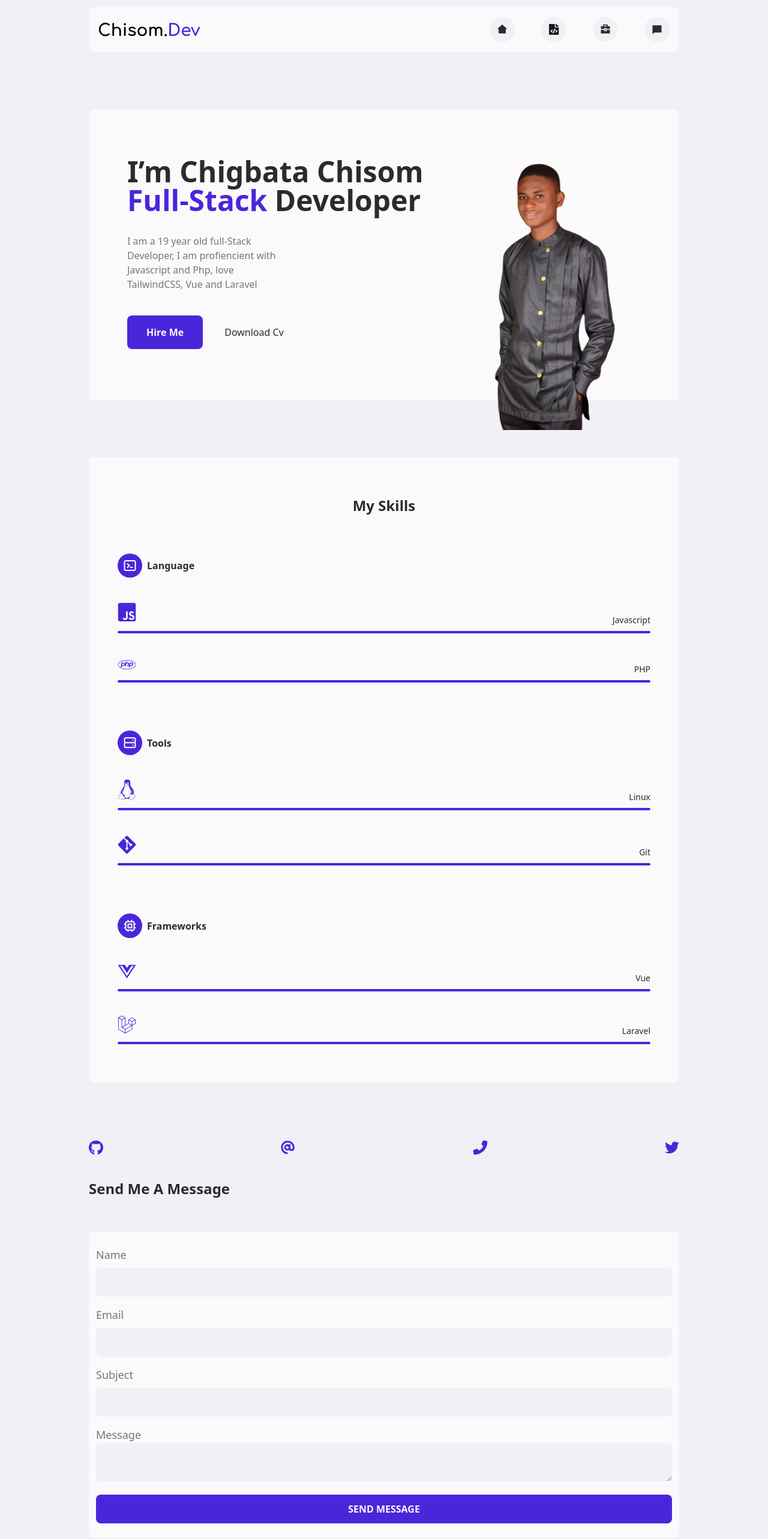
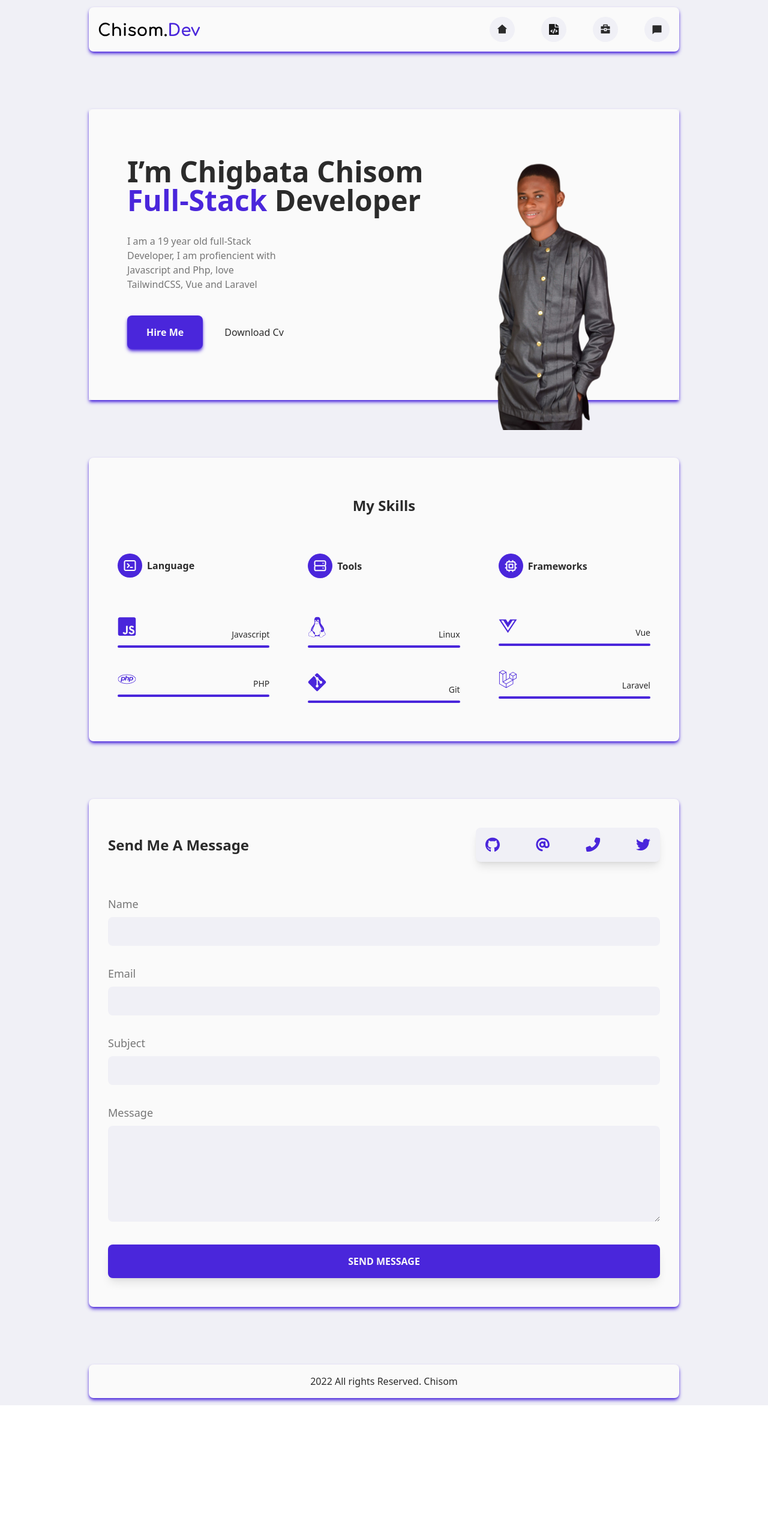
Before and after one commit to chisomgbata/portfolio, a Nuxt app: page / in a window 1280 px wide. Shown: the top 2566 px of the page at 60% size. After the commit the page ends 2343 px from the top, so only its background shows below. Built offline with nearby package versions, Linux system fonts and the light colour scheme.

Commit message:
appocalypse

```diff
--- a/components/contact.vue
+++ b/components/contact.vue
@@ -1,14 +1,29 @@
 <template>
-  <div>
-    <div class="flex justify-between">
-      <img src="/icons/github.svg" alt="Github" />
-      <img src="/icons/mail.svg" alt="Email" />
-      <img src="/icons/phone.svg" alt="Phone" />
-      <img src="/icons/twitter.svg" alt="Twitter" />
-    </div>
-    <form class="mt-10" @submit.prevent="handleSubmit">
-      <h2 class="font-bold text-2xl">Send Me A Message</h2>
-      <div class="bg-white rounded-lg px-3 py-6 flex flex-col gap-4 mt-14">
+  <div
+    id="contact"
+    class="bg-white dark:bg-darkBg rounded-lg px-8 py-12 shadow-md shadow-primary"
+  >
+    <form class="" @submit.prevent="handleSubmit">
+      <div class="flex w-full gap-16 items-center justify-between">
+        <h2 class="font-bold text-2xl">Send Me A Message</h2>
+        <div
+          class="flex justify-between w-1/3 bg-offwhite p-4 rounded-lg shadow-lg"
+        >
+          <a href="https://github.com/chisomgbata"
+            ><img src="/icons/github.svg" alt="Github"
+          /></a>
+          <a href="mailto:chisomgbata@gmail.com"
+            ><img src="/icons/mail.svg" alt="Email"
+          /></a>
+          <a href="tel:+2348148002613"
+            ><img src="/icons/phone.svg" alt="Phone"
+          /></a>
+          <a href="https://twitter.com/chigbatachisom"
+            ><img src="/icons/twitter.svg" alt="Twitter"
+          /></a>
+        </div>
+      </div>
+      <div class="flex flex-col gap-8 mt-14">
         <Cinput name="name" label="Name" type="text" v-model="formData.name" />
         <Cinput
           name="email"
@@ -29,13 +44,13 @@
           >
           <textarea
             name="message"
-            class="bg-offwhite rounded-lg w-full min-h-full p-2 outline-none text-gray"
+            class="bg-offwhite rounded-lg w-full h-40 p-2 outline-none text-gray mt-2"
             v-model="formData.body"
           ></textarea>
         </div>
         <button
           type="submit"
-          class="bg-primary rounded-lg uppercase font-semibold py-3 text-center text-white"
+          class="bg-primary rounded-lg uppercase font-semibold py-4 text-center text-white shadow-lg"
         >
           Send Message
         </button>
--- a/components/footer.vue
+++ b/components/footer.vue
@@ -1,6 +1,6 @@
 <template>
   <div>
-    <footer class="bg-white rounded-lg py-4 text-center">
+    <footer class="bg-white dark:bg-darkContent rounded-lg py-4 text-center shadow-md shadow-primary">
       {{ new Date().getFullYear() }} All rights Reserved. Chisom
     </footer>
   </div>
--- a/components/header.vue
+++ b/components/header.vue
@@ -1,5 +1,7 @@
 <template>
-  <header class="flex bg-white justify-between p-4 rounded-lg">
+  <header
+    class="flex bg-white dark:bg-darkContent justify-between p-4 rounded-lg shadow-md shadow-primary"
+  >
     <img src="/images/Logo.svg" alt="Chisom.Dev" />
     <nav class="hidden md:block">
       <Menu />
--- a/components/hero.vue
+++ b/components/hero.vue
@@ -1,9 +1,9 @@
 <template>
-  <div class="mt-6 md:mt-24">
+  <div class="mt-6 md:mt-24 shadow-md shadow-primary">
     <section
-      class="bg-white rounded-lg py-12 px-5 md:flex w-full md:px-16 md:py-20 md:justify-between"
+      class="bg-white dark:bg-darkContent rounded-lg py-12 px-5 md:flex w-full md:px-16 md:py-20 md:justify-between"
     >
-      <div class="flex-1 ">
+      <div class="flex-1">
         <h1 class="text-2xl font-bold md:text-5xl">
           I’m Chigbata Chisom
           <span class="text-primary">Full-Stack</span>
@@ -16,12 +16,18 @@
           TailwindCSS, Vue and Laravel
         </p>
         <div class="flex gap-9 mt-10 items-center">
-          <button
-            class="bg-primary rounded-lg py-4 px-8 text-white font-semibold"
+          <a
+            href="#contact"
+            class="bg-primary rounded-lg py-4 px-8 text-white font-semibold shadow-md shadow-primary"
           >
             Hire Me
-          </button>
-          <a href="#">Download Cv</a>
+          </a>
+          <a
+            href="/docs/chisom-chigbata-cv.pdf"
+            download="chisom-chigbata"
+            class=" "
+            >Download Cv</a
+          >
         </div>
       </div>
       <div class="hidden md:block w-[325px] h-[325px]">
--- a/components/skill.vue
+++ b/components/skill.vue
@@ -1,12 +1,12 @@
 <template>
-  <div>
+  <div class="w-full">
     <div class="flex gap-2 items-center">
-      <span class="bg-primary p-2 rounded-full "
+      <span class="bg-primary p-2 rounded-full"
         ><img :src="`/icons/${skill.type}.svg`" :alt="skill.type"
       /></span>
       <h2 class="text-base font-semibold">{{ skill.type }}</h2>
     </div>
-    <div class="mt-10 flex flex-col gap-10 text-sm">
+    <div class="mt-10 md:mt-16 flex flex-col gap-10 text-sm">
       <div class="flex flex-col gap-2" v-for="item in skill.skill">
         <div class="flex justify-between items-baseline">
           <span class=""
--- a/components/skills.vue
+++ b/components/skills.vue
@@ -1,9 +1,11 @@
 <template>
-  <div class="rounded-lg bg-white py-16  px-12">
+  <div
+    class="rounded-lg bg-white dark:bg-darkContent py-16 px-12 shadow-md shadow-primary"
+  >
     <section>
       <h1 class="font-bold text-2xl text-center">My Skills</h1>
-      <div class="flex flex-col gap-20 mt-16">
-        <div v-for="skill in skills">
+      <div class="flex flex-col gap-20 mt-16 md:flex-row md:gap-16">
+        <div v-for="skill in skills" class="w-full">
           <skill :skill="skill" />
         </div>
       </div>
--- a/layouts/default.vue
+++ b/layouts/default.vue
@@ -1,5 +1,5 @@
 <template>
-  <div class="bg-offwhite text-base text-black">
+  <div class="bg-offwhite dark:bg-darkBg text-base text-black dark:text-white">
     <div class="py-3 w-full md:mx-auto md:w-[768px] px-5 lg:w-[1024px]">
       <Header />
       <slot />
--- a/tailwind.config.js
+++ b/tailwind.config.js
@@ -6,6 +6,7 @@ module.exports = {
     "./pages/**/*.vue",
     "./plugins/**/*.{js,ts}",
   ],
+  darkMode: 'media',
   theme: {
     extend: {},
     colors: {
@@ -14,6 +15,7 @@ module.exports = {
       white: "#FAFAFA",
       gray: "#767676",
       black: "#2B2B2B",
+      darkBg: "#18191A", darkContent: "#242526", darkText: "#767676"
     },
   },
   plugins: [],
```
Also changed, not shown: 1 other file (tests, documents, lock files or other folders).
